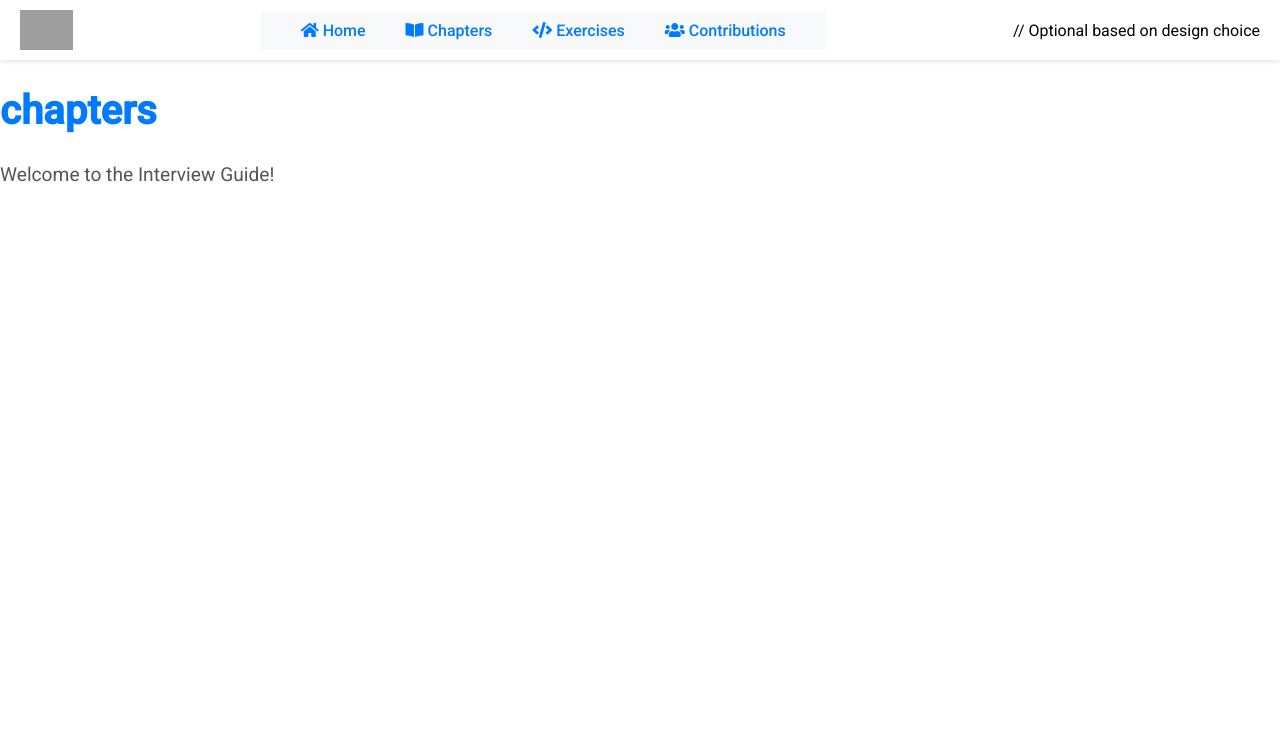
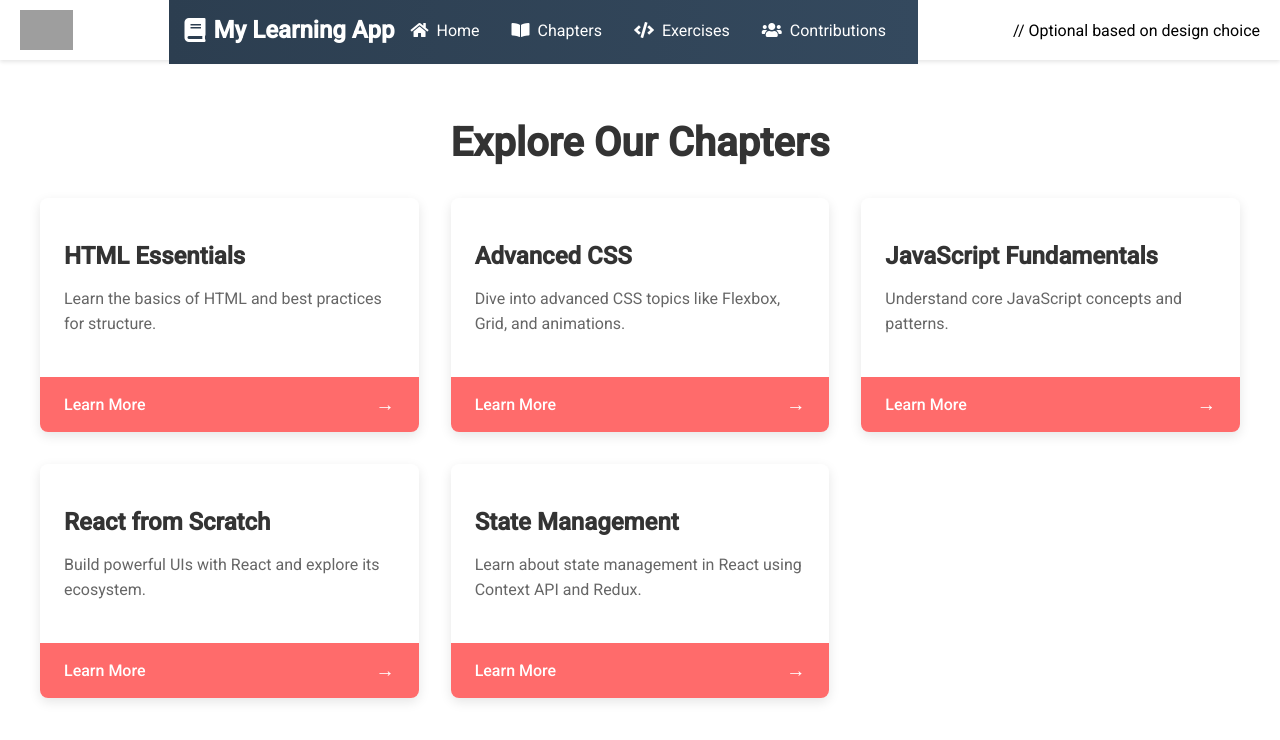
Before and after one commit to yogeshu/FrontEndInterviewQue, a React (Create React App) app in the folder interview-guide-site/: page /chapters in a window 1280 px wide. Shown: the top 740 px of the page. Built offline with nearby package versions, Linux system fonts and the light colour scheme; grey boxes are pictures that could not be loaded.

Commit message:
Added Chapters and Excerise section

```diff
--- a/interview-guide-site/src/components/Header/Navigation.js
+++ b/interview-guide-site/src/components/Header/Navigation.js
@@ -4,23 +4,61 @@ import styles from './Navigation.module.css';
 
 const Navigation = () => {
   const [isOpen, setIsOpen] = useState(false);
-
   const toggleMenu = () => setIsOpen(!isOpen);
 
   return (
+    <nav className={styles.navigation}>
       <div className={styles.container}>
-           <button onClick={toggleMenu} className={`${styles.menuButton} ${isOpen ? styles.active : ''}`} aria-label="Toggle Navigation">
-    {isOpen ? '✕' : '☰'}
+        <Link to="/" className={styles.brand}>
+          <i className="fas fa-book"></i> My Learning App
+        </Link>
+        <button
+          onClick={toggleMenu}
+          className={`${styles.menuButton} ${isOpen ? styles.active : ''}`}
+          aria-label="Toggle Navigation"
+        >
+          {isOpen ? <span>&#10005;</span> : <span>&#9776;</span>}
         </button>
-
-            <div className={isOpen ? styles.navOpen : styles.navClosed}>
-                <Link to="/" className={styles.navLink} onClick={toggleMenu}><i className="fas fa-home"></i> Home</Link>
-                <Link to="/chapters" className={styles.navLink} onClick={toggleMenu}><i className="fas fa-book-open"></i> Chapters</Link>
-                <Link to="/exercises" className={styles.navLink} onClick={toggleMenu}><i className="fas fa-code"></i> Exercises</Link>
-                <Link to="/contributions" className={styles.navLink} onClick={toggleMenu}><i className="fas fa-users"></i> Contributions</Link>
-
+        <div className={`${styles.navLinks} ${isOpen ? styles.open : ''}`}>
+          <Link
+            to="/"
+            className={styles.navLink}
+            onClick={toggleMenu}
+            aria-label="Home"
+          >
+            <i className="fas fa-home"></i>
+            <span className={styles.linkText}>Home</span>
+          </Link>
+          <Link
+            to="/chapters"
+            className={styles.navLink}
+            onClick={toggleMenu}
+            aria-label="Chapters"
+          >
+            <i className="fas fa-book-open"></i>
+            <span className={styles.linkText}>Chapters</span>
+          </Link>
+          <Link
+            to="/exercises"
+            className={styles.navLink}
+            onClick={toggleMenu}
+            aria-label="Exercises"
+          >
+            <i className="fas fa-code"></i>
+            <span className={styles.linkText}>Exercises</span>
+          </Link>
+          <Link
+            to="/contributions"
+            className={styles.navLink}
+            onClick={toggleMenu}
+            aria-label="Contributions"
+          >
+            <i className="fas fa-users"></i>
+            <span className={styles.linkText}>Contributions</span>
+          </Link>
         </div>
       </div>
+    </nav>
   );
 };
 
--- a/interview-guide-site/src/components/Header/Navigation.module.css
+++ b/interview-guide-site/src/components/Header/Navigation.module.css
@@ -1,60 +1,94 @@
+.navigation {
+    background: linear-gradient(to right, #2c3e50, #34495e);
+    color: #fff;
+    padding: 1rem;
+    position: relative;
+    z-index: 1;
+  }
+
   .container {
+    max-width: 1200px;
+    margin: 0 auto;
     display: flex;
+    align-items: center;
     justify-content: space-between;
+  }
+
+  .brand {
+    color: #fff;
+    font-size: 1.5rem;
+    font-weight: bold;
+    text-decoration: none;
+    display: flex;
     align-items: center;
-    background-color: #f8f9fa;
-    padding: 10px 20px;
+  }
+
+  .brand i {
+    margin-right: 0.5rem;
+  }
+
+  .navLinks {
+    display: flex;
+    align-items: center;
+  }
+
+  .navLink {
+    color: #fff;
+    text-decoration: none;
+    padding: 0.5rem 1rem;
+    border-radius: 4px;
+    transition: background-color 0.3s ease;
+    display: flex;
+    align-items: center;
+  }
+
+  .navLink:hover,
+  .navLink:focus {
+    background-color: rgba(255, 255, 255, 0.2);
+  }
+
+  .linkText {
+    margin-left: 0.5rem;
   }
 
   .menuButton {
-    background: none;
+    background-color: transparent;
+    color: #fff;
     border: none;
-    color: #007bff;
-    font-size: 24px;
+    font-size: 1.5rem;
     cursor: pointer;
-    display: none;  /* Initially hidden in desktop view */
+    display: none;
+  }
+
+  .menuButton span {
+    font-size: 2rem;
+  }
+
+  @media (max-width: 768px) {
+    .navLinks {
+      position: absolute;
+      top: 100%;
+      left: 0;
+      width: 100%;
+      background: linear-gradient(to bottom, #2c3e50, #34495e);
+      flex-direction: column;
+      padding: 1rem;
+      transform: scaleY(0);
+      transform-origin: top;
       transition: transform 0.3s ease;
     }
 
-.menuButton.active {
-    transform: rotate(90deg);
-}
-.navOpen, .navClosed {
-    transition: background-color 0.3s ease;
-}
-
-.navOpen {
-    background-color: rgba(248, 249, 250, 0.95); /* slightly transparent white */
-}
-.navClosed {
-    display: none;
+    .navLinks.open {
+      transform: scaleY(1);
     }
 
     .navLink {
-    color: #007bff;
-    text-decoration: none;
-    font-weight: 500;
-    transition: color 0.3s ease, transform 0.3s ease;
-    display: inline-block;
-    margin: 0 10px;
+      width: 100%;
+      padding: 1rem;
+      justify-content: flex-start;
     }
 
-.navLink:hover, .navLink:focus {
-    color: #0056b3;
-    transform: translateY(-2px); /* subtle lift effect */
-}
-
-@media (min-width: 768px) {
     .menuButton {
-        display: none;
-    }
-
-    .navOpen, .navClosed {
-        flex-direction: row;
-        display: flex;
-    }
-
-    .navLink {
-        padding: 0 10px;
+      display: block;
     }
   }
--- a/interview-guide-site/src/pages/Chapters/Chapters.js
+++ b/interview-guide-site/src/pages/Chapters/Chapters.js
@@ -1,11 +1,59 @@
-import React from "react";
+import React from 'react';
+import styles from './Chapters.module.css';
+import { Link } from 'react-router-dom';
+
+const chaptersList = [
+  {
+    id: 1,
+    title: 'HTML Essentials',
+    description: 'Learn the basics of HTML and best practices for structure.',
+  },
+  {
+    id: 2,
+    title: 'Advanced CSS',
+    description: 'Dive into advanced CSS topics like Flexbox, Grid, and animations.',
+  },
+  {
+    id: 3,
+    title: 'JavaScript Fundamentals',
+    description: 'Understand core JavaScript concepts and patterns.',
+  },
+  {
+    id: 4,
+    title: 'React from Scratch',
+    description: 'Build powerful UIs with React and explore its ecosystem.',
+  },
+  {
+    id: 5,
+    title: 'State Management',
+    description: 'Learn about state management in React using Context API and Redux.',
+  },
+];
 
 const Chapters = () => {
     return (
-        <div>
-        <h1>chapters</h1>
-        <p>Welcome to the Interview Guide!</p>
+      <div className={styles.container}>
+        <h1 className={styles.heading}>Explore Our Chapters</h1>
+        <div className={styles.chaptersGrid}>
+          {chaptersList.map((chapter) => (
+            <div key={chapter.id} className={styles.chapterCard}>
+              <div className={styles.cardContent}>
+                <h2 className={styles.cardTitle}>{chapter.title}</h2>
+                <p className={styles.cardDescription}>{chapter.description}</p>
+              </div>
+              <Link
+                to={`/chapters/${chapter.id}`}
+                className={styles.learnMore}
+                aria-label={`Learn more about ${chapter.title}`}
+              >
+                <span className={styles.learnMoreText}>Learn More</span>
+                <span className={styles.learnMoreIcon}>&#8594;</span>
+              </Link>
+            </div>
+          ))}
         </div>
+      </div>
     );
-    };
+  };
+
 export default Chapters;
--- /dev/null
+++ b/interview-guide-site/src/pages/Chapters/Chapters.module.css
@@ -0,0 +1,74 @@
+.container {
+    max-width: 1200px;
+    margin: 0 auto;
+    padding: 2rem;
+  }
+
+  .heading {
+    font-size: 2.5rem;
+    font-weight: 700;
+    text-align: center;
+    color: #333;
+    margin-bottom: 2rem;
+  }
+
+  .chaptersGrid {
+    display: grid;
+    grid-template-columns: repeat(auto-fit, minmax(300px, 1fr));
+    gap: 2rem;
+  }
+
+  .chapterCard {
+    background-color: #fff;
+    border-radius: 8px;
+    box-shadow: 0 4px 12px rgba(0, 0, 0, 0.1);
+    overflow: hidden;
+    transition: transform 0.3s ease, box-shadow 0.3s ease;
+    display: flex;
+    flex-direction: column;
+  }
+
+  .chapterCard:hover {
+    transform: translateY(-8px);
+    box-shadow: 0 12px 24px rgba(0, 0, 0, 0.15);
+  }
+
+  .cardContent {
+    padding: 1.5rem;
+    flex-grow: 1;
+  }
+
+  .cardTitle {
+    font-size: 1.5rem;
+    font-weight: 600;
+    color: #333;
+    margin-bottom: 1rem;
+  }
+
+  .cardDescription {
+    color: #666;
+    line-height: 1.6;
+  }
+
+  .learnMore {
+    display: flex;
+    align-items: center;
+    justify-content: space-between;
+    background-color: #ff6b6b;
+    color: #fff;
+    text-decoration: none;
+    padding: 1rem 1.5rem;
+    transition: background-color 0.3s ease;
+  }
+
+  .learnMore:hover {
+    background-color: #ff4d4d;
+  }
+
+  .learnMoreText {
+    font-weight: 500;
+  }
+
+  .learnMoreIcon {
+    font-size: 1.2rem;
+  }
--- a/interview-guide-site/src/pages/Home/Home.module.css
+++ b/interview-guide-site/src/pages/Home/Home.module.css
@@ -1,53 +1,166 @@
 .home {
-    padding: 50px 20px;
-    text-align: center;
-    background-color: #f4f4f9;
-    color: #333;
+    max-width: 1200px;
+    margin: 0 auto;
+    padding: 2rem;
+    background-color: #f8f9fa;
   }
 
-h1 {
-    font-size: 2.5em;
-    color: #007bff;
+  .hero {
+    background: linear-gradient(to right, #ff6b6b, #ff9f43);
+    padding: 4rem 2rem;
+    text-align: center;
+    border-radius: 8px;
+    color: #fff;
   }
 
-p {
-    font-size: 1.2em;
-    margin: 20px 0;
-    line-height: 1.5;
-    color: #555;
+  .heading {
+    font-size: 3rem;
+    font-weight: 700;
+    margin-bottom: 1rem;
+    text-shadow: 1px 1px 2px rgba(0, 0, 0, 0.3);
+  }
+
+  .subheading {
+    font-size: 1.5rem;
+    margin-bottom: 2rem;
+    text-shadow: 1px 1px 2px rgba(0, 0, 0, 0.3);
   }
 
   .ctaButton {
-    padding: 10px 20px;
-    font-size: 1.1em;
-    background-color: #007bff;
-    color: white;
+    background-color: #fff;
+    color: #333;
     border: none;
-    border-radius: 5px;
+    padding: 1rem 2rem;
+    font-size: 1.2rem;
+    border-radius: 4px;
     cursor: pointer;
     transition: background-color 0.3s ease;
-}
-.slide {
-    width: 100%;
-    height: auto;
+    box-shadow: 0 4px 6px rgba(0, 0, 0, 0.1);
   }
 
   .ctaButton:hover {
-    background-color: #0056b3;
+    background-color: #e6e6e6;
   }
-@keyframes fadeInUp {
-    from {
-        opacity: 0;
-        transform: translateY(20px);
+
+  .section {
+    margin-top: 4rem;
+    padding: 2rem;
+    border-radius: 8px;
+    background-color: #fff;
+    box-shadow: 0 4px 6px rgba(0, 0, 0, 0.1);
   }
-    to {
-        opacity: 1;
-        transform: translateY(0);
+
+  .sectionHeading {
+    font-size: 2.5rem;
+    font-weight: 700;
+    margin-bottom: 2rem;
+    text-align: center;
+  }
+
+  .aboutContent {
+    display: flex;
+    align-items: center;
+    gap: 2rem;
+  }
+
+  .aboutImageContainer {
+    flex: 0 0 40%;
+    max-width: 40%;
+  }
+
+  .aboutImage {
+    width: 100%;
+    height: auto;
+    border-radius: 8px;
+    box-shadow: 0 4px 6px rgba(0, 0, 0, 0.1);
+  }
+
+  .aboutDescription {
+    flex: 0 0 60%;
+    max-width: 60%;
+  }
+
+  .aboutDescription p {
+    margin-bottom: 1rem;
+  }
+
+  .featuresSection {
+    background-color: #34495e;
+    color: #fff;
+  }
+
+  .features {
+    display: grid;
+    grid-template-columns: repeat(3, 1fr);
+    gap: 2rem;
+  }
+
+  .featureItem {
+    padding: 2rem;
+    border-radius: 8px;
+    transition: transform 0.3s ease;
+    background-color: #2c3e50;
+  }
+
+  .featureItem:hover {
+    transform: translateY(-8px);
+  }
+
+  .featureHeading {
+    font-size: 1.5rem;
+    font-weight: 700;
+    margin-bottom: 1rem;
+  }
+
+  .featureDescription {
+    font-size: 1.2rem;
+  }
+
+  .testimonialsSlider {
+    margin-top: 2rem;
+  }
+
+  .testimonialItem {
+    padding: 2rem;
+    background-color: #f8f9fa;
+    border-radius: 8px;
+    text-align: center;
+    box-shadow: 0 4px 6px rgba(0, 0, 0, 0.1);
+  }
+
+  .testimonialText {
+    font-size: 1.2rem;
+    font-style: italic;
+    margin-bottom: 1rem;
+  }
+
+  .testimonialAuthor {
+    font-size: 1rem;
+    font-weight: 700;
+  }
+
+  @media (max-width: 768px) {
+    .heading {
+      font-size: 2.5rem;
+    }
+
+    .subheading {
+      font-size: 1.2rem;
+    }
+
+    .aboutContent {
+      flex-direction: column;
+    }
+
+    .aboutImageContainer {
+      max-width: 100%;
+    }
+
+    .aboutDescription {
+      max-width: 100%;
+    }
+
+    .features {
+      grid-template-columns: 1fr;
     }
   }
-
-.fadeInUp {
-    animation-name: fadeInUp;
-    animation-duration: 1s;
-    animation-fill-mode: both;
-}
--- a/interview-guide-site/src/routing/Router.js
+++ b/interview-guide-site/src/routing/Router.js
@@ -5,6 +5,7 @@ import Chapters from 'pages/Chapters/Chapters';
 import Exercises from 'pages/Exercises/Exercises';
 import Contributions from 'pages/Contributions/Contributions';
 import Header from 'components/Header/Header';
+import ChapterDetail from 'components/ChapterDetail/ChapterDetail';
 
 
 function AppRouter() {
@@ -14,6 +15,8 @@ function AppRouter() {
             <Routes>
                 <Route path="/" element={<Home />} />
                 <Route path="/chapters" element={<Chapters />} />
+                <Route path="/chapters/:chapterId" element={<ChapterDetail />} />
+
                 <Route path="/exercises" element={<Exercises />} />
                 <Route path="/contributions" element={<Contributions />} />
             </Routes>
```
Also changed, not shown: interview-guide-site/src/components/ChapterDetail/ChapterDetail.js (added, +17 -0 lines), interview-guide-site/src/pages/Home/Home.js (+62 -11 lines), interview-guide-site/src/assets/image/about.webp (added). Lines whose indentation alone changed are shown as unchanged.
